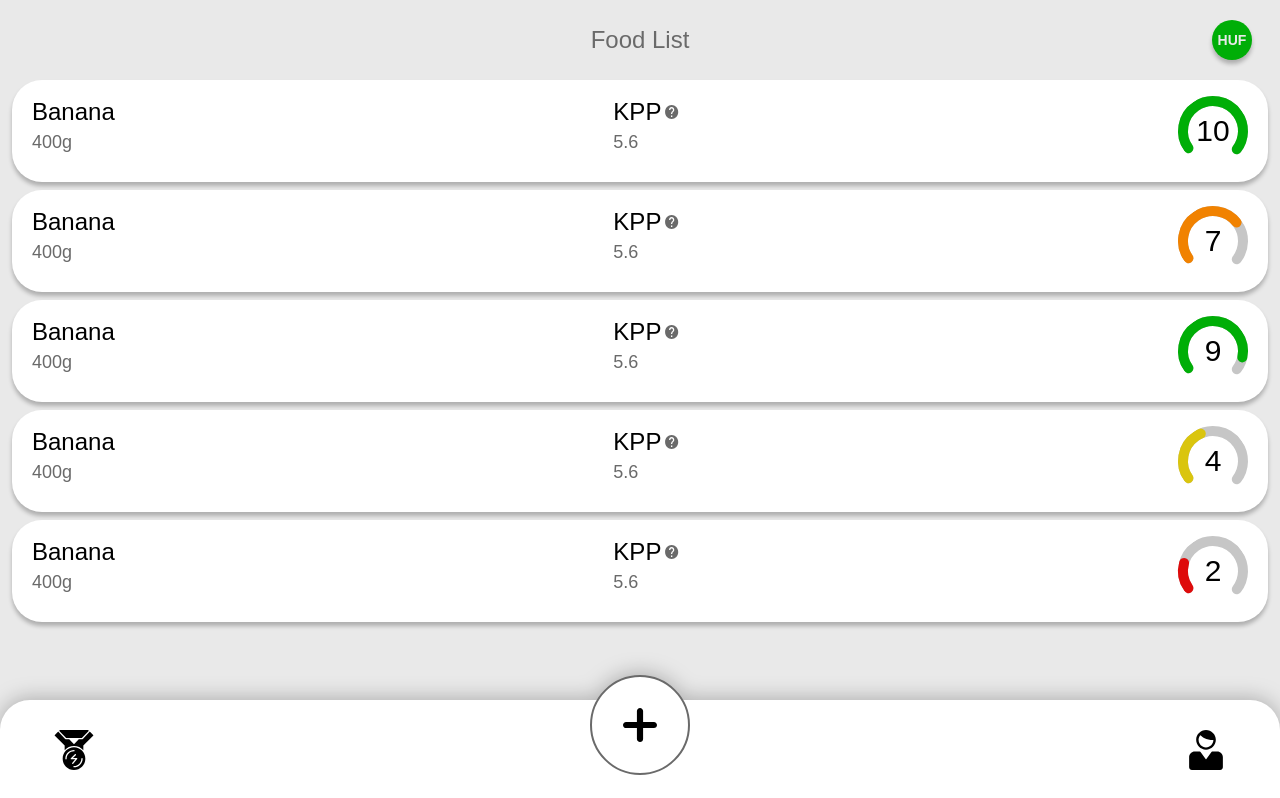
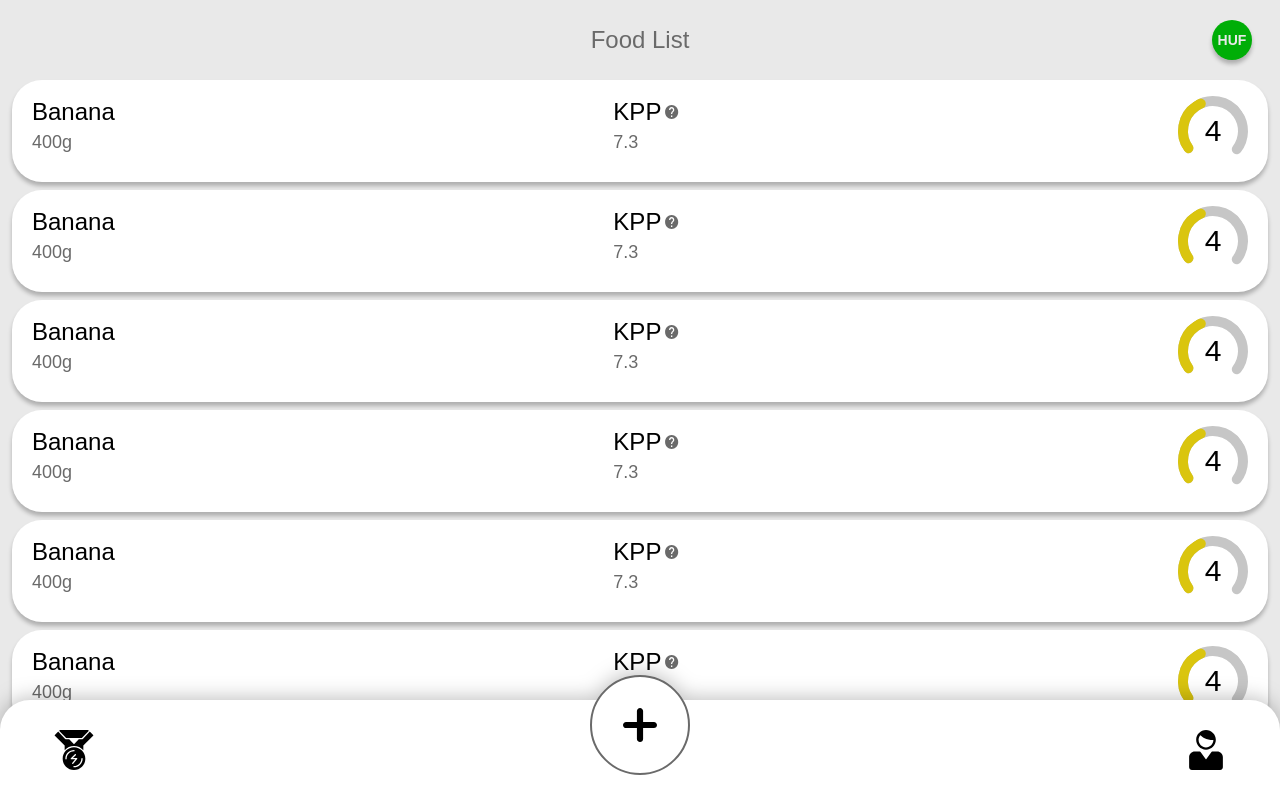
Before and after one commit to RakeMeUp/Kcal-Counter, a React (Create React App) app: page / in a window 1280 px wide. Shown: the top 798 px of the page. Built offline with nearby package versions, Linux system fonts and the light colour scheme.

Commit message:
made list dynamic, adding items base code written

```diff
--- a/src/App.js
+++ b/src/App.js
@@ -3,6 +3,94 @@ import ListElement from './comps/listElement.jsx'
 import CurrencyButton from './comps/currencyButton.jsx'
 
 export default class App extends Component {
+  constructor(props){
+    super(props)
+    this.state = {
+      listElements: [
+        {
+          name: "Banana",
+          kpp: "7.3",
+          amount: "400g",
+          meter: 4,
+          additional: {
+              protein: "10",
+              carbs: "56",
+              fat: "42",
+          },
+        },{
+          name: "Banana",
+          kpp: "7.3",
+          amount: "400g",
+          meter: 4,
+          additional: {
+              protein: "10",
+              carbs: "56",
+              fat: "42",
+          },
+        },{
+          name: "Banana",
+          kpp: "7.3",
+          amount: "400g",
+          meter: 4,
+          additional: {
+              protein: "10",
+              carbs: "56",
+              fat: "42",
+          },
+        },{
+          name: "Banana",
+          kpp: "7.3",
+          amount: "400g",
+          meter: 4,
+          additional: {
+              protein: "10",
+              carbs: "56",
+              fat: "42",
+          },
+        },{
+          name: "Banana",
+          kpp: "7.3",
+          amount: "400g",
+          meter: 4,
+          additional: {
+              protein: "10",
+              carbs: "56",
+              fat: "42",
+          },
+        },{
+          name: "Banana",
+          kpp: "7.3",
+          amount: "400g",
+          meter: 4,
+          additional: {
+              protein: "10",
+              carbs: "56",
+              fat: "42",
+          },
+        },{
+          name: "Banana",
+          kpp: "7.3",
+          amount: "400g",
+          meter: 4,
+          additional: {
+              protein: "10",
+              carbs: "56",
+              fat: "42",
+          },
+        },{
+          name: "Banana",
+          kpp: "7.3",
+          amount: "400g",
+          meter: 4,
+          additional: {
+              protein: "10",
+              carbs: "56",
+              fat: "42",
+          },
+        },
+      ]
+    }
+  }
 
   render() {
     return (
@@ -20,11 +108,16 @@ export default class App extends Component {
 
         {/* List elements */}
         <div id="container">
-        <ListElement meter={10}/>
-        <ListElement meter={7}/>
-        <ListElement meter={9}/>
-        <ListElement meter={4}/>
-        <ListElement meter={2}/>
+          {this.state.listElements.map((listEl)=>{
+            return <ListElement
+                    name={listEl.name}
+                    kpp={listEl.kpp}
+                    amount={listEl.amount}
+                    meter={listEl.meter}
+                    additional={listEl.additional}
+                    key={Math.random()*1000}
+                    />
+          })}
         </div>
       </div>
     )
--- /dev/null
+++ b/src/comps/inputElement.jsx
@@ -0,0 +1,51 @@
+/* import React from 'react';
+import checkmark from '../img/checkmark.svg'
+
+export default function inputElement(props) {
+        useEffect(() => {
+            document.getElementById('nameInput').focus()
+          }, []);
+
+        return(
+            <div onBlur={props.handleEditState} onClick={(e)=>{e.stopPropagation()}} className='flex relative w-28'>
+                <input placeholder='Name' id='nameInput' type="text" maxLength={"20"} className='figShadow focus:outline-none focus:border-paletteGray focus:border-[1px] bg-paletteBG rounded-full
+                                                overflow-clip h-7 w-28 pl-4 pr-6 text-sm' />
+                {}
+                <div onClick={props.handleEditState} className='group absolute right-0 pr-2 top-0 bottom-0 flex items-center'>
+                    <button className='group-hover:bg-paletteGreen group-active:brightness-75 bg-paletteGray w-[17px] h-[17px]
+                                        rounded-full flex items-center justify-center'>
+                        <img src={checkmark} alt="submit" />
+                    </button>
+                </div>
+            </div>
+        )
+}
+ */
+
+import React, { Component } from 'react';
+
+export default class InputElement extends Component {
+
+    componentDidMount(){
+        document.getElementById("inputBox").focus()
+    }
+
+    render() {
+        return(
+            <input  className={`${this.props.classes} input rounded-full px-5 bg-paletteBG figShadow text-sm focus:outline-none focus:border-[1px] focus:border-black`}
+                    type={this.props.type}
+                    placeholder={this.props.placeholder}
+                    maxLength={this.props.maxL}
+                    id='inputBox'
+                    onBlur={this.props.handleBlur}
+                    />
+    )
+  }
+}
+
+InputElement.defaultProps = {
+    maxL: "20",
+    classes: "h-10",
+    type: "text",
+    placeholder: "Text",
+}
--- a/src/comps/listElement.jsx
+++ b/src/comps/listElement.jsx
@@ -1,9 +1,10 @@
-import React, { Component, useEffect } from 'react'
+import React, { Component } from 'react'
 import Meter from '../comps/meter'
 import edit from '../img/edit.png'
 import Description from './description'
-import checkmark from '../img/checkmark.svg'
-export default class listElement extends Component {
+import checkmark from '../img/checkmark.svg';
+import InputElement from './inputElement.jsx'
+export default class ListElement extends Component {
     constructor(props){
         super(props);
         this.state = {
@@ -24,52 +25,33 @@ export default class listElement extends Component {
         return this.state.listElementOpen ? "rounded-br-[80px]" : ""
     }
 
-    AdditionalComponent(){
+    AdditionalComponent= ()=>{
         return (
             <div className=' mt-4 relative before:absolute before:bg-paletteLightGray before:h-[1px] before:w-full before:rounded-full'>
                 <div className='pt-4 flex justify-evenly text-sm font-medium text-paletteGray'>
                     <div>
                         <span>Protein: </span>
-                        <span className='text-black'>10g</span>
+                        <span className='text-black'>{this.props.additional.protein}</span>
                     </div>
                     <div>
                         <span>Carbs: </span>
-                        <span className='text-black'>10g</span>
+                        <span className='text-black'>{this.props.additional.carbs}</span>
                     </div>
                     <div>
                         <span>Fat: </span>
-                        <span className='text-black'>10g</span>
+                        <span className='text-black'>{this.props.additional.fat}</span>
                     </div>
                 </div>
             </div>
         )
     }
 
-    NameInput=()=>{
-        useEffect(() => {
-            document.getElementById('nameInput').focus()
-          }, []);
-
-        return(
-            <div onBlur={this.handleEditState} onClick={(e)=>{e.stopPropagation()}} className='flex relative w-28'>
-                <input id='nameInput' type="text" maxLength={"20"} className='figShadow focus:outline-none focus:border-paletteGray focus:border-[1px] bg-paletteBG rounded-full
-                                                overflow-clip h-7 w-28 pl-4 pr-6 text-sm' />
-                {/* onclick on this div */}
-                <div onClick={this.handleEditState} className='group absolute right-0 pr-2 top-0 bottom-0 flex items-center'>
-                    <button className='group-hover:bg-paletteGreen group-active:brightness-75 bg-paletteGray w-[17px] h-[17px]
-                                        rounded-full flex items-center justify-center'>
-                        <img src={checkmark} alt="submit" />
-                    </button>
-                </div>
-            </div>
-        )
-    }
 
     NameField = () => {
         return(
             <div className='relative text-2xl select-text'>
                 <div className='overflow-clip'>
-                    Banana
+                    {this.props.name}
                 </div>
                 {this.state.listElementOpen &&
                 (<div onClick={(e)=>{e.stopPropagation(); this.handleEditState()}} className='absolute top-0 -right-8 p-2' >
@@ -77,6 +59,17 @@ export default class listElement extends Component {
                 </div>) }
 
             </div>
+        )
+    }
+
+    InputField = (props) => {
+        return (
+                    <div onClick={(e)=>{e.stopPropagation()}} className='flex items-center'>
+                        <InputElement handleBlur={props.handleClick} classes="w-28 h-8"/>
+                        <button onClick={props.handleClick} className='bg-paletteGray active:bg-paletteGreen -ml-7 flex justify-center items-center rounded-full p-1'>
+                            <img src={checkmark} alt="Send"/>
+                        </button>
+                    </div>
         )
     }
 
@@ -91,8 +84,8 @@ export default class listElement extends Component {
 
                         {/* ITEM NAME */}
                         <div className='flex flex-col max-w-[33%]'>
-                            {this.state.editNameOpen ? <this.NameInput /> : <this.NameField /> }
-                            <span  className='text-lg text-paletteGray'>400g</span>
+                            {this.state.editNameOpen ? <this.InputField handleClick={this.handleEditState}/> : <this.NameField/>}
+                            <span  className='text-lg text-paletteGray'>{this.props.amount}</span>
                         </div>
 
                         {/* ITEM KPP SCORE */}
@@ -101,7 +94,7 @@ export default class listElement extends Component {
                                 <span className='text-2xl '>KPP</span>
                                 <Description />
                             </div>
-                            <span className='text-lg text-paletteGray'>5.6</span>
+                            <span className='text-lg text-paletteGray'>{this.props.kpp}</span>
                         </div>
 
                         {/* ITEM SCORE METER */}
@@ -128,3 +121,16 @@ export default class listElement extends Component {
         )
     }
 }
+
+ListElement.defaultProps = {
+    name: "Name",
+    kpp: "N/A",
+    amount: "N/A",
+    meter: 1,
+    additional: {
+        protein: "N/A",
+        carbs: "N/A",
+        fat: "N/A",
+    }
+
+}
--- a/src/comps/meter.jsx
+++ b/src/comps/meter.jsx
@@ -4,7 +4,7 @@ export default class meter extends Component {
 
     num = this.props.meterNumber;
 
-    colorChanger() {
+    colorChanger=()=>{
         /* TIER 1 */
         if(this.num >= 1 && this.num <= 3 ){
             return {stroke: "var(--meter-red)",
--- a/src/comps/navbar.jsx
+++ b/src/comps/navbar.jsx
@@ -1,26 +1,140 @@
 import React, { Component } from 'react'
+import InputElement from './inputElement'
+
 import plus from '../img/plus.svg'
 import person from '../img/person.svg'
 import medal from '../img/medal.svg'
+import close from '../img/close.svg'
+import downArrow from '../img/downArrow.svg'
 
 export default class navbar extends Component {
-    render() {
+    constructor(props){
+        super(props)
+        this.state = {
+            modalOpen: false,
+            additionalOpen: false,
+            rotateArrow: '',
+        }
+    }
+
+    flipArrow = () =>{
+        if(this.state.rotateArrow){
+            this.setState({rotateArrow: ''})
+        }else{
+            this.setState({rotateArrow: 'rotate-180'})
+        }
+    }
+
+    AdditionalInformation = () =>{
         return (
-            /* NAVBAR */
-            <div className='z-40 flex justify-between w-full h-[100px] bg-white fixed bottom-0 rounded-t-[30px] drop-shadow-[0px_-2px_10px_rgba(0,0,0,0.25)]'>
-                {/* Center Button */}
-                <div className='left-0 right-0 mx-auto flex justify-center items-center w-[100px] h-[100px] bg-white border-2 border-paletteGray rounded-full absolute bottom-[25px]'>
-                    <img src={plus} alt="PLUS" width="34px" />
+            <>
+                <div className='flex'>
+                    <label className='w-full flex flex-col items-center'>
+                        <span className='ml-4 text-lg text-paletteGray'>Protein(g)</span>
+                        <InputElement classes={"w-28 h-10 mb-4"} placeholder={"E.g.: 100"} type={"number"}/>
+                    </label>
+
+                    <label className='w-full flex flex-col items-center'>
+                        <span className='text-lg text-paletteGray'>Carbs(g)</span>
+                        <InputElement classes={"w-28 h-10 mb-4"} placeholder={"E.g.: 100"} type={"number"}/>
+                    </label>
                 </div>
-                {/* Left Button */}
-                <div className='flex items-center justify-center w-[100px] h-[100px] mx-6 rounded-full'>
-                    <img src={medal} alt="medal" width="40px" />
+                <div className='flex'>
+                    <label className='w-full flex flex-col items-center'>
+                        <span className='ml-4 text-lg text-paletteGray'>Fat(g)</span>
+                        <InputElement classes={"w-28 h-10 mb-4"} placeholder={"E.g.: 100"} type={"number"}/>
+                    </label>
+
+                    <label className='w-full flex flex-col items-center mb-7'>
+                            <span className='text-lg text-paletteGray'>Salt(g)</span>
+                            <InputElement classes={"w-28 h-10"} placeholder={"E.g.: 100"} type={"number"}/>
+                    </label>
                 </div>
-                {/* Right Button */}
-                <div className='flex items-center justify-center w-[100px] h-[100px] mx-6 rounded-full'>
-                    <img src={person} alt="person" width="40px" />
+            </>
+        )
+    }
+
+    MoreTag = () =>{
+        return (
+            <div onClick={()=>{this.setState({additionalOpen: !this.state.additionalOpen}); this.flipArrow()}} className='mt-9 mb-5 flex items-center'>
+                <img id="arrow" src={downArrow} alt="asd" className={`mr-2 ${this.state.rotateArrow}`} />
+                <span className='font-light text-sm text-paletteGray'>
+                    Additional Information
+                </span>
+            </div>
+        )
+    }
+
+    AddingModal = () =>{
+        return (
+            <div onClick={()=>{this.setState({modalOpen: !this.state.modalOpen})}} className='modal-bg z-50'>
+                <div onClick={(e)=>{e.stopPropagation()}} className='modal-body bg-white w-[300px]'>
+                    <div className='flex justify-between items-center pt-4 pl-5 pr-2'>
+                        {/* HEAD */}
+                        <div className='text-2xl font-medium'>Adding New Food</div>
+                            {/* BUTTON */}
+                            <button className='w-10 h-10 rounded-full flex justify-center items-center active:bg-paletteLightGray'>
+                                <img src={close} alt="exit" />
+                            </button>
+                        </div>
+
+                        {/* BODY */}
+                        <form className='px-5'>
+
+                            <label className='flex flex-col mb-5'>
+                                <span className='ml-4 text-lg text-paletteGray'>Name of Food</span>
+                                <InputElement/>
+                            </label>
+
+                            <label className='flex flex-col mb-5'>
+                                <span className='ml-4 text-lg text-paletteGray'>Amount</span>
+                                <div className='flex'>
+                                    <InputElement classes={"w-32 mr-5"} type={"number"} placeholder={"E.g.:100"}/>
+                                    <div className='flex'>
+                                        <div className='text-lg font-light text-paletteGray bg-paletteBG w-10 h-10 flex items-center justify-center rounded-l-full figShadow'>g</div>
+                                        <div className='text-lg font-light text-paletteGray bg-indigo-400 w-10 h-10 flex items-center justify-center rounded-r-full figShadow'>kg</div>
+                                    </div>
+                                </div>
+                            </label>
+
+                            <label className='flex flex-col'>
+                                <span className='ml-4 text-lg text-paletteGray'>Kcal/100g</span>
+                                <InputElement classes={"w-24 h-10"} type={"number"} placeholder={"E.g.:100"}/>
+                            </label>
+
+                            <this.MoreTag/>
+
+                            {this.state.additionalOpen && <this.AdditionalInformation/>}
+
+                        </form>
                 </div>
             </div>
         )
     }
+
+    render() {
+        return (
+            <>
+            {this.state.modalOpen && <this.AddingModal/> }
+
+            {/* NAVBAR */}
+            <div className='z-40 flex justify-between w-full h-[100px] bg-white fixed bottom-0 rounded-t-[30px] drop-shadow-[0px_-2px_10px_rgba(0,0,0,0.25)]'>
+                {/* Center Button */}
+                <button onClick={()=>{this.setState({modalOpen: !this.state.modalOpen})}} className='hover:brightness-75 left-0 right-0 mx-auto flex justify-center items-center w-[100px] h-[100px] bg-white border-2 border-paletteGray rounded-full absolute bottom-[25px]'>
+                    <img src={plus} alt="PLUS" width="34px" />
+                </button>
+
+                {/* Left Button */}
+                <button className='flex items-center justify-center w-[100px] h-[100px] mx-6 rounded-full'>
+                    <img src={medal} alt="medal" width="40px" />
+                </button>
+
+                {/* Right Button */}
+                <button className='flex items-center justify-center w-[100px] h-[100px] mx-6 rounded-full'>
+                    <img src={person} alt="person" width="40px" />
+                </button>
+            </div>
+            </>
+        )
+    }
 }
--- a/src/index.css
+++ b/src/index.css
@@ -60,7 +60,7 @@ body {
     @apply shadow-[0px_0px_10px_10px_rgba(0,0,0,0.5)] rounded-[30px];
   }
   .modal-bg {
-    @apply bg-transparent fixed top-0 left-0 h-screen w-full flex justify-center items-center;
+    @apply bg-black bg-opacity-50 fixed top-0 left-0 h-screen w-full flex justify-center items-center;
   }
   .list-item-custom {
     @apply w-full h-10 flex border-b-[1px] border-paletteLightGray justify-center items-center;
```
Also changed, not shown: src/img/downArrow.svg (added).
